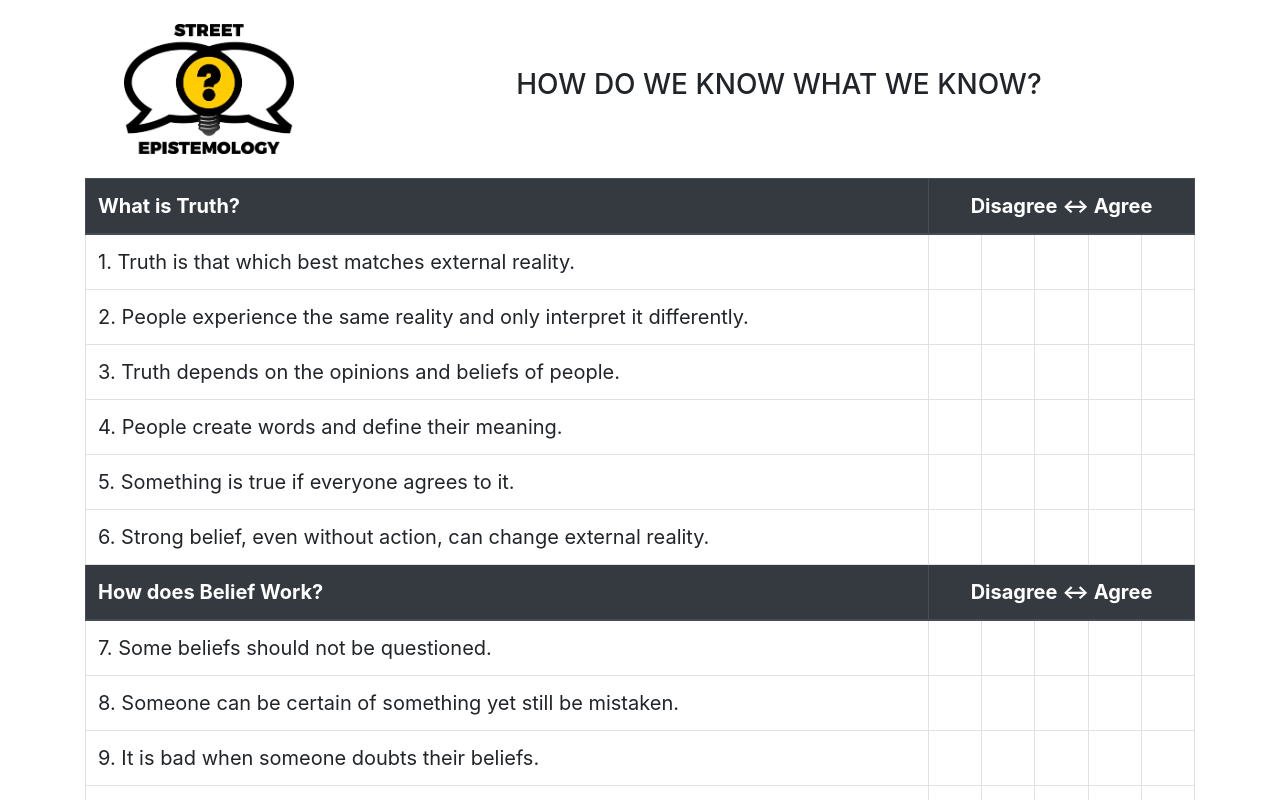
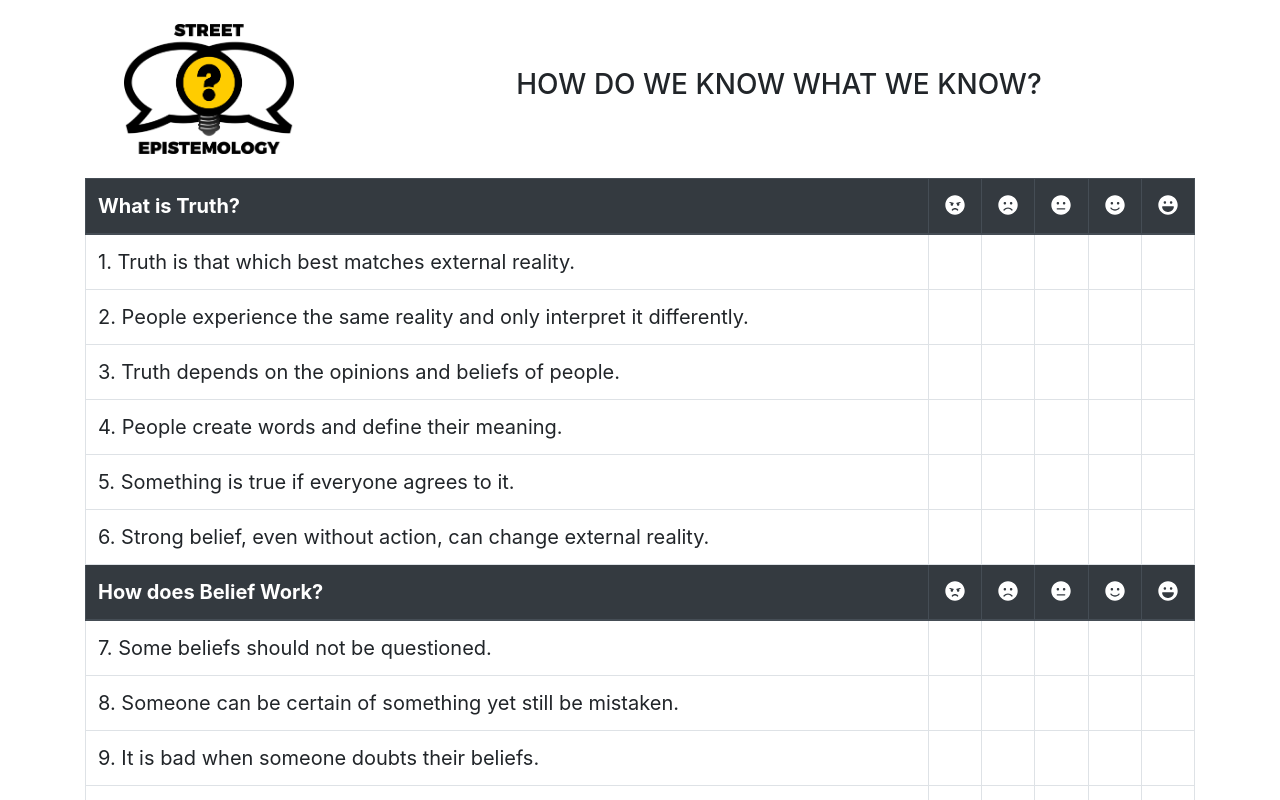
Before and after one commit to Street-Epistemology/se-survey, a React (Create React App) app in the folder se-survey/: page / in a window 1280 px wide. Shown: the top 800 px of the page. Built offline with nearby package versions, Linux system fonts and the light colour scheme.

Commit message:
Split files and heading emoji toggle

```diff
--- a/se-survey/src/App.tsx
+++ b/se-survey/src/App.tsx
@@ -1,122 +1,18 @@
-import React, { useState, Fragment } from "react";
+import { QuestionGroup, QuestionResponse } from './Types';
+import React, { useState } from "react";
 import logo from "./images/se-logo-color.png";
 import questionJson from "./files/questions.json";
-import { QuestionResponse, Question } from "./components/Question";
-import { Confidence } from "./utils/Confidence";
 import { useRouteMatch, match, useHistory } from "react-router-dom";
 import { confirmAlert } from "react-confirm-alert";
 import { FontAwesomeIcon } from "@fortawesome/react-fontawesome";
 import { faCopy } from "@fortawesome/free-solid-svg-icons";
+import { Questionnaire } from "./components/Questionnaire";
+import { mapHash, getHash } from "./utils/Hasher";
 
-interface QuestionGroup {
-  questions: QuestionResponse[];
-  groupName: string;
-}
 
-const loadData = () => {
+export const loadData = () => {
   const result: QuestionGroup[] = JSON.parse(JSON.stringify(questionJson));
   return result;
-};
-
-const mapConfidenceToNumber = (confidence: Confidence | undefined): number => {
-  return (confidence ?? -1) + 1;
-};
-
-const mapNumberToConfidence = (value: number): Confidence | undefined => {
-  return value === 0 ? undefined : value - 1;
-};
-
-const toFlag = (
-  pos1: Confidence | undefined,
-  pos2: Confidence | undefined
-): string => {
-  const value = mapConfidenceToNumber(pos1) + mapConfidenceToNumber(pos2) * 6;
-  return value > 25
-    ? String.fromCharCode(22 + value)
-    : String.fromCharCode(65 + value);
-};
-
-const fromFlag = (flag: string): Array<Confidence | undefined> => {
-  const code = flag.charCodeAt(0);
-  const value = code >= 64 ? flag.charCodeAt(0) - 65 : flag.charCodeAt(0) - 22;
-  const pos1 = mapNumberToConfidence(value % 6);
-  const pos2 = mapNumberToConfidence(Math.floor(value / 6));
-  return [pos1, pos2];
-};
-
-const getHash = (groups: QuestionGroup[]): string => {
-  const questions = groups.flatMap((group) => group.questions);
-  const hashChars: string[] = [];
-  for (let i = 0; i < questions.length; i += 2) {
-    const secondConfidence =
-      i + 1 >= questions.length ? undefined : questions[i + 1].confidence;
-    const pairFlag = toFlag(questions[i].confidence, secondConfidence);
-    hashChars.push(pairFlag);
-  }
-
-  return hashChars.join("");
-};
-
-const loadHash = (hash: string | undefined): QuestionGroup[] => {
-  const result = loadData();
-  if (hash === undefined) return result;
-  const questions = result.flatMap((group) => group.questions);
-  const setConfidenceAtIndex = (
-    index: number,
-    confidence: Confidence | undefined
-  ): void => {
-    if (index < questions.length) questions[index].confidence = confidence;
-  };
-
-  for (let i = 0; i < hash.length; i++) {
-    const confidences = fromFlag(hash[i]);
-    setConfidenceAtIndex(i * 2, confidences[0]);
-    setConfidenceAtIndex(i * 2 + 1, confidences[1]);
-  }
-
-  return result;
-};
-
-interface QuestionnaireProps {
-  questionGroups: QuestionGroup[];
-  handleSelection: (response: QuestionResponse) => void;
-}
-
-const Questionnaire: React.FC<QuestionnaireProps> = ({
-  questionGroups,
-  handleSelection,
-}) => {
-  return (
-    <table className="table table-bordered table-hover ">
-      {questionGroups.map((group, groupNo) => {
-        return (
-          <Fragment key={group.groupName}>
-            <thead className="thead-dark">
-              <tr>
-                <th className="bth align-middle">{group.groupName}</th>
-                <th className="bth center align-middle text-center" colSpan={5}>
-                  Disagree ↔ Agree
-                </th>
-              </tr>
-            </thead>
-            <tbody>
-              {group.questions.map((question, questionNo) => {
-                let lineNo = groupNo * 6 + questionNo + 1;
-                return (
-                  <Question
-                    key={question.question}
-                    response={question}
-                    questionNo={lineNo}
-                    callback={handleSelection}
-                  />
-                );
-              })}
-            </tbody>
-          </Fragment>
-        );
-      })}
-    </table>
-  );
 };
 
 type TParams = { id?: string | undefined };
@@ -125,7 +21,7 @@ const App = () => {
   const match: match<TParams> = useRouteMatch();
   const hist = useHistory();
   const [questionGroups, setQuestionGroups] = useState<QuestionGroup[]>(
-    loadHash(match.params.id)
+    mapHash(match.params.id, loadData())
   );
 
   const handleSelection = (response: QuestionResponse) => {
@@ -221,6 +117,7 @@ const App = () => {
         </div>
         <Questionnaire
           questionGroups={questionGroups}
+          useEmoji={true}
           handleSelection={handleSelection}
         />
       </div>
--- /dev/null
+++ b/se-survey/src/Types.tsx
@@ -0,0 +1,11 @@
+import { Confidence } from "./utils/Confidence";
+
+export interface QuestionResponse {
+  confidence: Confidence | undefined;
+  question: string;
+}
+
+export interface QuestionGroup {
+  questions: QuestionResponse[];
+  groupName: string;
+}
--- /dev/null
+++ b/se-survey/src/components/Questionnaire.tsx
@@ -0,0 +1,82 @@
+import React, { Fragment } from "react";
+import { Question } from "./Question";
+import { QuestionResponse, QuestionGroup } from "../Types";
+import { FontAwesomeIcon } from "@fortawesome/react-fontawesome";
+import {
+  faAngry,
+  faFrown,
+  faMeh,
+  faSmile,
+  faLaugh,
+} from "@fortawesome/free-solid-svg-icons";
+
+interface QuestionnaireProps {
+  questionGroups: QuestionGroup[];
+  useEmoji?: boolean;
+  handleSelection: (response: QuestionResponse) => void;
+}
+
+export const Questionnaire: React.FC<QuestionnaireProps> = ({
+  questionGroups,
+  useEmoji,
+  handleSelection,
+}) => {
+  const defaultHeader = (groupName: string) => {
+    return (
+      <>
+        <th className="bth align-middle">{groupName}</th>
+        <th className="bth center align-middle text-center" colSpan={5}>
+          Disagree ↔ Agree
+        </th>
+      </>
+    );
+  };
+  const emojiHeader = (groupName: string) => {
+    return (
+      <>
+        <th className="bth align-middle">{groupName}</th>
+        <th className="bth center align-middle text-center">
+          <FontAwesomeIcon icon={faAngry} />
+        </th>
+        <th className="bth center align-middle text-center">
+          <FontAwesomeIcon icon={faFrown} />
+        </th>
+        <th className="bth center align-middle text-center">
+          <FontAwesomeIcon icon={faMeh} />
+        </th>
+        <th className="bth center align-middle text-center">
+          <FontAwesomeIcon icon={faSmile} />
+        </th>
+        <th className="bth center align-middle text-center">
+          <FontAwesomeIcon icon={faLaugh} />
+        </th>
+      </>
+    );
+  };
+  return (
+    <table className="table table-bordered table-hover ">
+      {questionGroups.map((group, groupNo) => {
+        return (
+          <Fragment key={group.groupName}>
+            <thead className="thead-dark">
+              <tr>{useEmoji ? emojiHeader(group.groupName) : defaultHeader(group.groupName)}</tr>
+            </thead>
+            <tbody>
+              {group.questions.map((question, questionNo) => {
+                let lineNo = groupNo * 6 + questionNo + 1;
+                return (
+                  <Question
+                    key={question.question}
+                    response={question}
+                    questionNo={lineNo}
+                    callback={handleSelection}
+                  />
+                );
+              })}
+            </tbody>
+          </Fragment>
+        );
+      })}
+    </table>
+  );
+};
--- /dev/null
+++ b/se-survey/src/utils/Hasher.tsx
@@ -0,0 +1,60 @@
+import { Confidence } from "./Confidence";
+import { QuestionGroup } from "../Types";
+
+const mapConfidenceToNumber = (confidence: Confidence | undefined): number => {
+  return (confidence ?? -1) + 1;
+};
+
+const mapNumberToConfidence = (value: number): Confidence | undefined => {
+  return value === 0 ? undefined : value - 1;
+};
+
+const toFlag = (
+  pos1: Confidence | undefined,
+  pos2: Confidence | undefined
+): string => {
+  const value = mapConfidenceToNumber(pos1) + mapConfidenceToNumber(pos2) * 6;
+  return value > 25
+    ? String.fromCharCode(22 + value)
+    : String.fromCharCode(65 + value);
+};
+
+const fromFlag = (flag: string): Array<Confidence | undefined> => {
+  const code = flag.charCodeAt(0);
+  const value = code >= 64 ? flag.charCodeAt(0) - 65 : flag.charCodeAt(0) - 22;
+  const pos1 = mapNumberToConfidence(value % 6);
+  const pos2 = mapNumberToConfidence(Math.floor(value / 6));
+  return [pos1, pos2];
+};
+
+export const getHash = (groups: QuestionGroup[]): string => {
+  const questions = groups.flatMap((group) => group.questions);
+  const hashChars: string[] = [];
+  for (let i = 0; i < questions.length; i += 2) {
+    const secondConfidence =
+      i + 1 >= questions.length ? undefined : questions[i + 1].confidence;
+    const pairFlag = toFlag(questions[i].confidence, secondConfidence);
+    hashChars.push(pairFlag);
+  }
+
+  return hashChars.join("");
+};
+
+export const mapHash = (hash: string | undefined, mapTo: QuestionGroup[]): QuestionGroup[] => {
+  if (hash === undefined) return mapTo;
+  const questions = mapTo.flatMap((group) => group.questions);
+  const setConfidenceAtIndex = (
+    index: number,
+    confidence: Confidence | undefined
+  ): void => {
+    if (index < questions.length) questions[index].confidence = confidence;
+  };
+
+  for (let i = 0; i < hash.length; i++) {
+    const confidences = fromFlag(hash[i]);
+    setConfidenceAtIndex(i * 2, confidences[0]);
+    setConfidenceAtIndex(i * 2 + 1, confidences[1]);
+  }
+
+  return mapTo;
+};
```
Also changed, not shown: se-survey/src/components/Question.tsx (+2 -6 lines).
